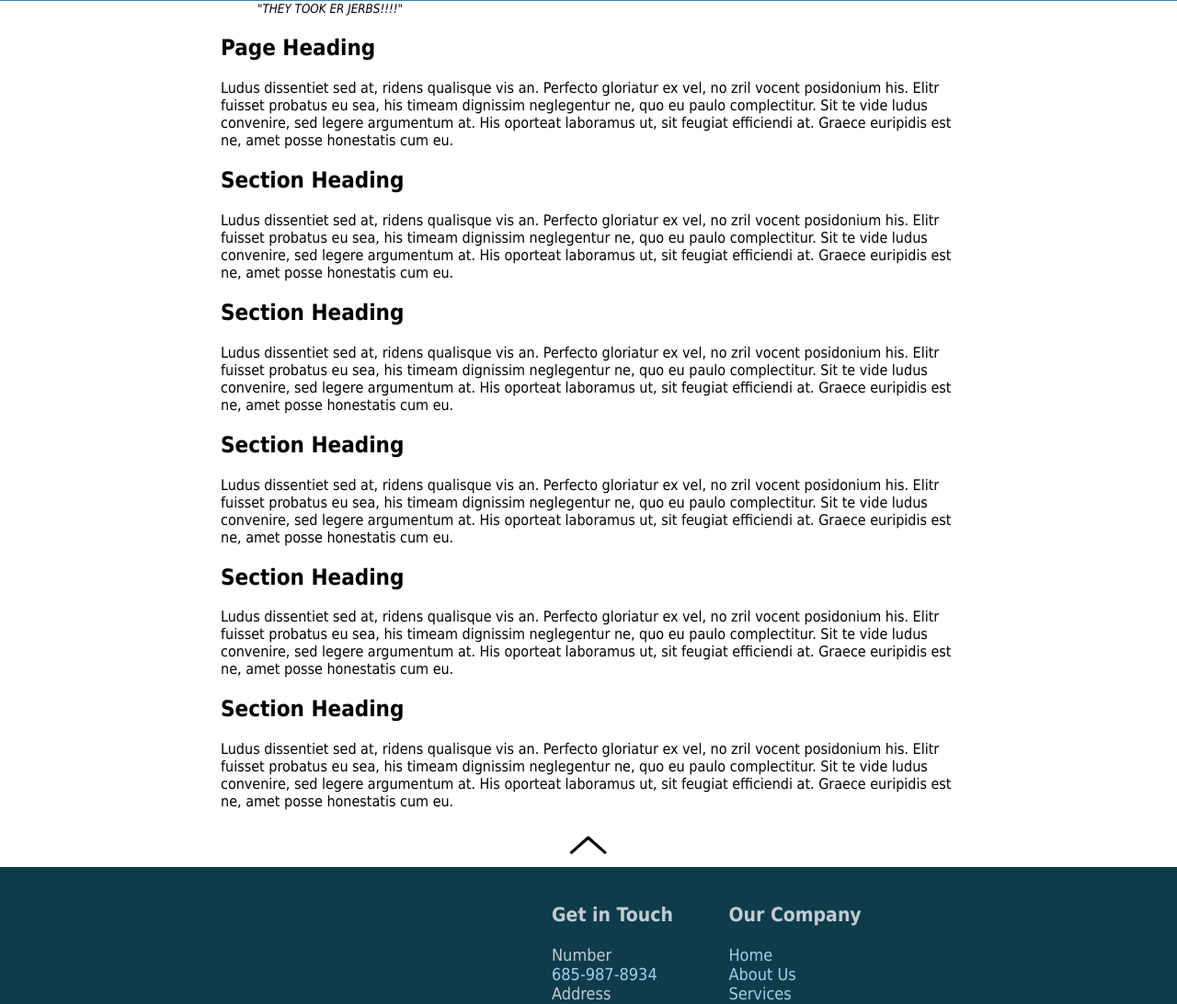
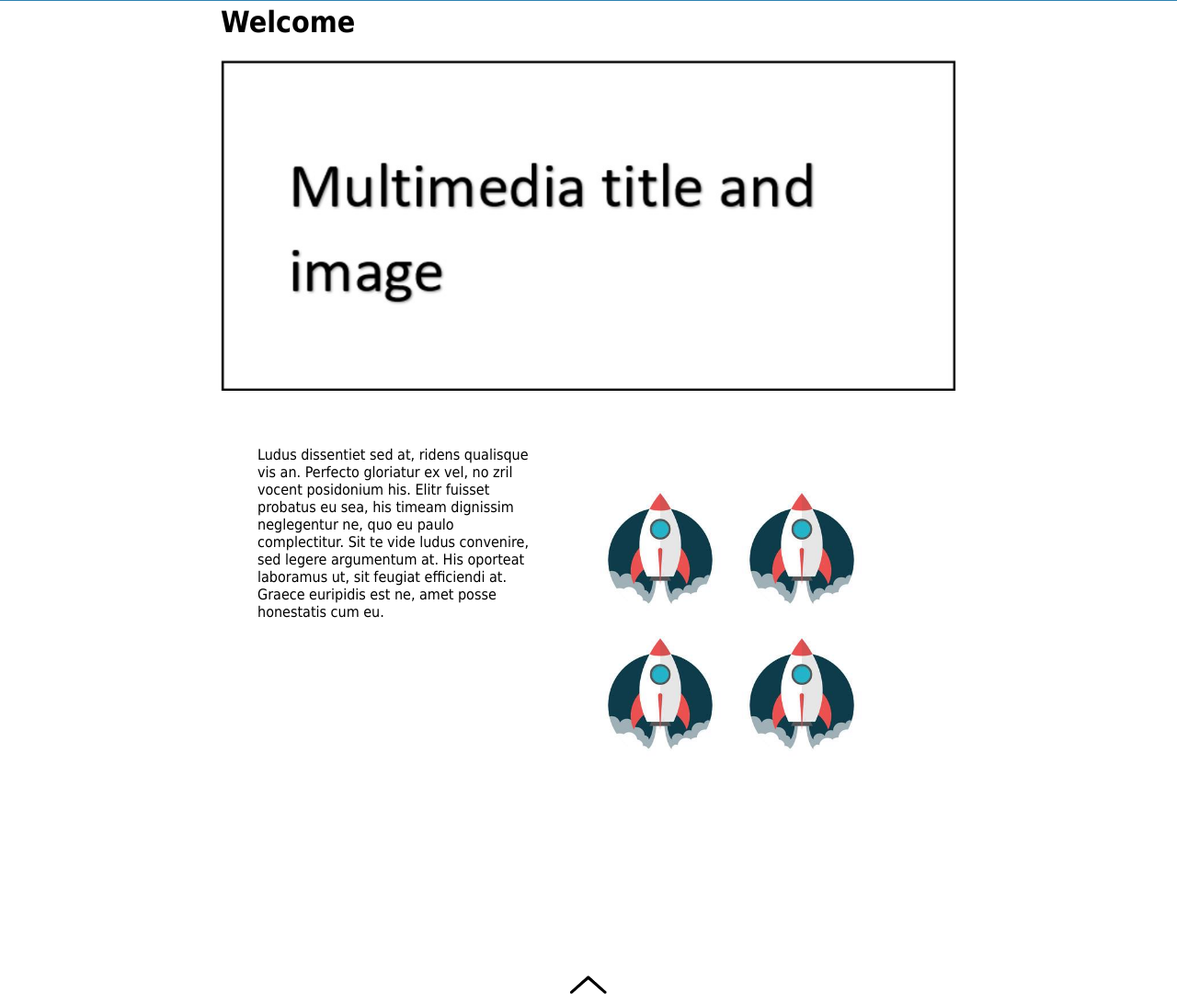
Before and after one commit to tonihe/1536, a PHP site: page /homepage.html in a window 1280 px wide. Shown: the part 119-1211 px from the top of the page at 92% size. Run offline with PHP 8.4, Linux system fonts and the light colour scheme.

Commit message:
Updated base.css, Homepage

```diff
--- a/G26/homepage.html
+++ b/G26/homepage.html
@@ -4,6 +4,16 @@
 <meta charset="utf-8">
 <link rel="stylesheet" href="style/base.css">
 <title>Web RCKT</title>
+<style>
+header {z-index:10;}
+
+main p{max-width: 300px;
+		padding: 40px;}
+
+.previewprojects {position: relative;
+					left: 400px;
+					bottom:200px;}
+</style>
 </head>
 <body>
 	<header>
@@ -24,10 +34,8 @@
 	</header>
 <a name="pagetop"></a>
 <main>
-<blockquote>
-<em><small>&quot;THEY TOOK ER JERBS!!!!&quot;</small></em>
-</blockquote>
-	<h2>Page Heading</h2>
+	<h1>Welcome</h1>
+	<img src="style/placeholder3.jpg" alt="Multimedia title and Image" width="800px";>
 		<p>
 			Ludus dissentiet sed at, ridens qualisque vis an. Perfecto gloriatur ex vel,
 			no zril vocent posidonium his. Elitr fuisset probatus eu sea, his timeam
@@ -35,46 +43,14 @@
 			sed legere argumentum at. His oporteat laboramus ut, sit feugiat efficiendi at.
 			Graece euripidis est ne, amet posse honestatis cum eu.
 		</p>
-			<h2>Section Heading</h2>
-				<p>
-				Ludus dissentiet sed at, ridens qualisque vis an. Perfecto gloriatur ex vel,
-				no zril vocent posidonium his. Elitr fuisset probatus eu sea, his timeam
-				dignissim neglegentur ne, quo eu paulo complectitur. Sit te vide ludus convenire,
-				sed legere argumentum at. His oporteat laboramus ut, sit feugiat efficiendi at.
-				Graece euripidis est ne, amet posse honestatis cum eu.
-				</p>
-			<h2>Section Heading</h2>
-				<p>
-				Ludus dissentiet sed at, ridens qualisque vis an. Perfecto gloriatur ex vel,
-				no zril vocent posidonium his. Elitr fuisset probatus eu sea, his timeam
-				dignissim neglegentur ne, quo eu paulo complectitur. Sit te vide ludus convenire,
-				sed legere argumentum at. His oporteat laboramus ut, sit feugiat efficiendi at.
-				Graece euripidis est ne, amet posse honestatis cum eu.
-				</p>
-			<h2>Section Heading</h2>
-				<p>
-				Ludus dissentiet sed at, ridens qualisque vis an. Perfecto gloriatur ex vel,
-				no zril vocent posidonium his. Elitr fuisset probatus eu sea, his timeam
-				dignissim neglegentur ne, quo eu paulo complectitur. Sit te vide ludus convenire,
-				sed legere argumentum at. His oporteat laboramus ut, sit feugiat efficiendi at.
-				Graece euripidis est ne, amet posse honestatis cum eu.
-				</p>
-			<h2>Section Heading</h2>
-				<p>
-				Ludus dissentiet sed at, ridens qualisque vis an. Perfecto gloriatur ex vel,
-				no zril vocent posidonium his. Elitr fuisset probatus eu sea, his timeam
-				dignissim neglegentur ne, quo eu paulo complectitur. Sit te vide ludus convenire,
-				sed legere argumentum at. His oporteat laboramus ut, sit feugiat efficiendi at.
-				Graece euripidis est ne, amet posse honestatis cum eu.
-				</p>
-			<h2>Section Heading</h2>
-				<p>
-				Ludus dissentiet sed at, ridens qualisque vis an. Perfecto gloriatur ex vel,
-				no zril vocent posidonium his. Elitr fuisset probatus eu sea, his timeam
-				dignissim neglegentur ne, quo eu paulo complectitur. Sit te vide ludus convenire,
-				sed legere argumentum at. His oporteat laboramus ut, sit feugiat efficiendi at.
-				Graece euripidis est ne, amet posse honestatis cum eu.
-				</p>
+		<table class="previewprojects">
+			<tr>
+				<td><a href="#"><img src="style/sample.jpg" alt="Previews of Projects" width="150px;" height="150px";></a>	</td>
+				<td><a href="#"><img src="style/sample.jpg" alt="Previews of Projects" width="150px;" height="150px";></a>	</td>
+			<tr>
+				<td><a href="#"><img src="style/sample.jpg" alt="Previews of Projects" width="150px;" height="150px";></a>	</td>
+				<td><a href="#"><img src="style/sample.jpg" alt="Previews of Projects" width="150px;" height="150px";></a>	</td>
+		</table>
 <a id="scrollbutton" href="#pagetop"><img src="style/buttonup.png" alt="Back to Top"></a>
 </main>
 <footer>
--- a/G26/style/base.css
+++ b/G26/style/base.css
@@ -8,6 +8,7 @@ header {
 	top: 0;
 	background-color: #237DAE;
 	opacity: 0.95;
+	z-index:10;
 }
 header h1 { position: relative;
 			top: 18px;
@@ -141,26 +142,3 @@ footer a { color: #9ed1ec;
 	position: bottom;
 	clear: both;
 }
-
-
-/* Project Page CSS Starts Here
-Please edit with care and caution
-Coded by Toni, if problem arises
-please contact Toni. */
-
-.formtable {
-
-width: 100%;
-height: 50%;
-margin-left: auto;
-margin-right: auto;
-}
-
-.formtd1 {
-
-background-image: url(https://scontent.cdninstagram.com/t51.2885-15/s640x640/sh0.08/e35/15875883_1650469098587102_4688515183692218368_n.jpg?ig_cache_key=MTQyNDQ5MDc1NjIxNDc4NTg4NA%3D%3D.2g);
-width: 250px;
-height: 250px;
-padding: 5%;
-
-}
```
Also changed, not shown: G26/projects.html (+2 -18 lines), G26/style/placeholder3.jpg (added). Lines whose indentation alone changed are shown as unchanged.
